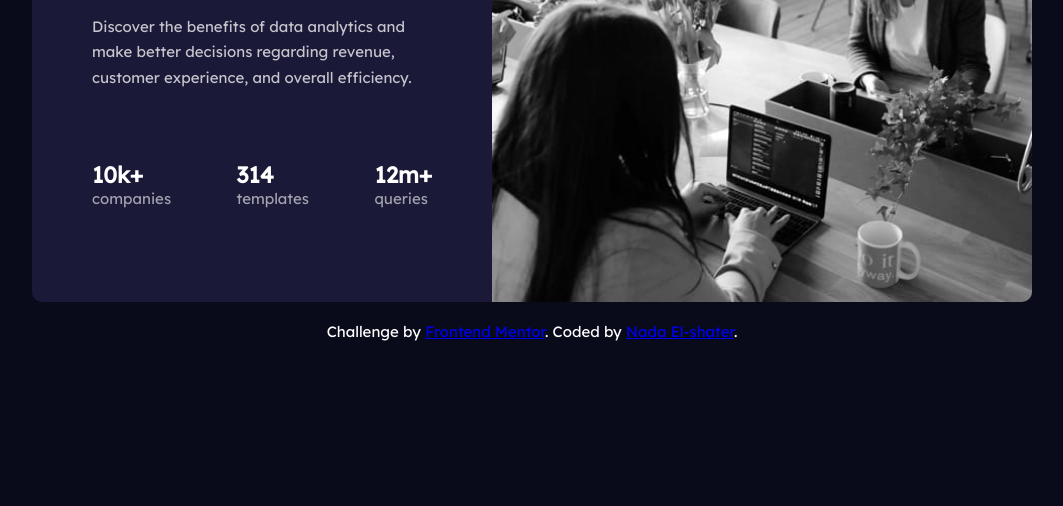
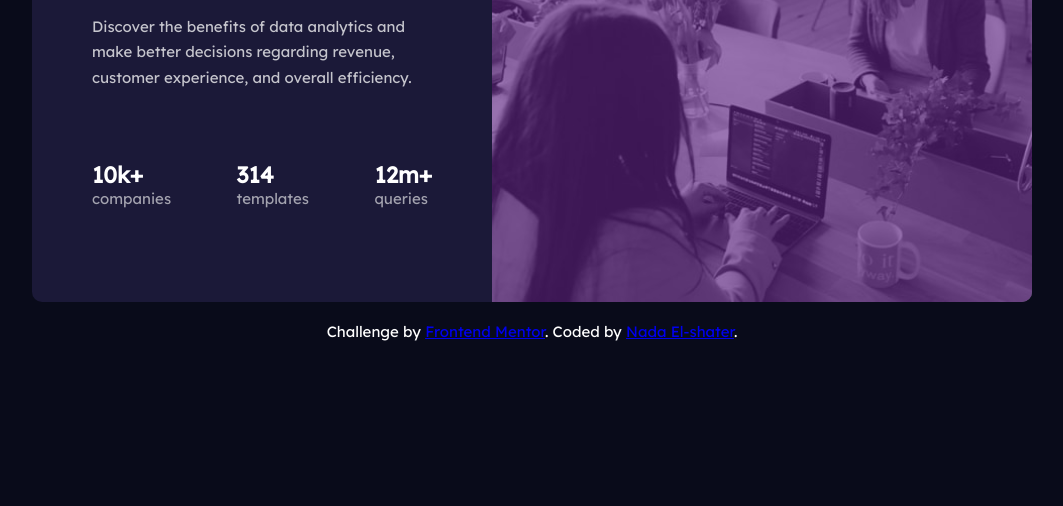
Before and after one commit to Nada-El-shater/Stats-preview-card-component, a plain HTML site: page index.html in a window 1280 px wide. Shown: the part 294-800 px from the top of the page, without its empty margins (108-1171 px from the left). Drawn offline with Linux system fonts and the light colour scheme.

Commit message:
Update style.css

```diff
--- a/style.css
+++ b/style.css
@@ -31,10 +31,19 @@ body{
 }
 .card-img {
     order: 2;
+    position: relative;
 }
 .card-img img {
 
     height: 100%;
+}
+.overlay {
+    position: absolute;
+    left: 0;
+    right: 0;
+    top: 0;
+    bottom: 0;
+    background-color: rgba(96, 36, 133, 0.63);;
 }
 .text-box{
     padding: 60px;
```
